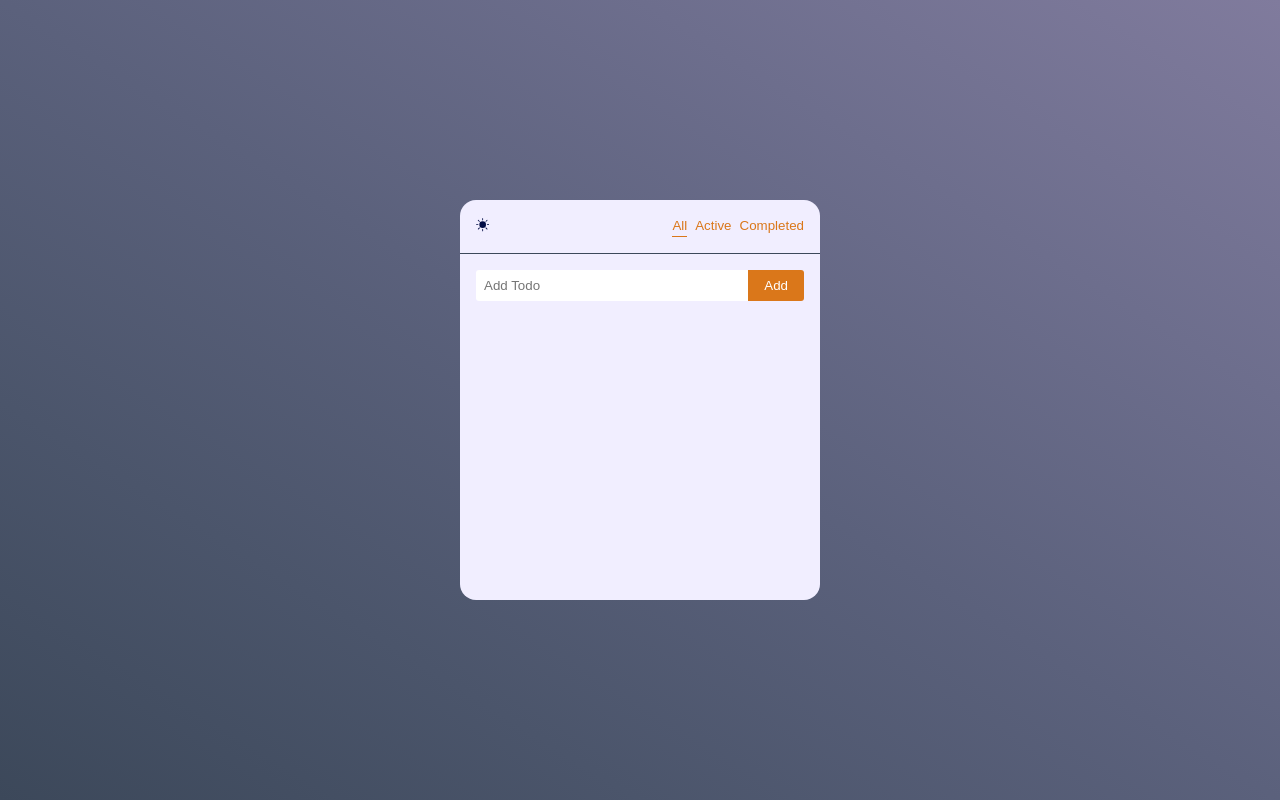
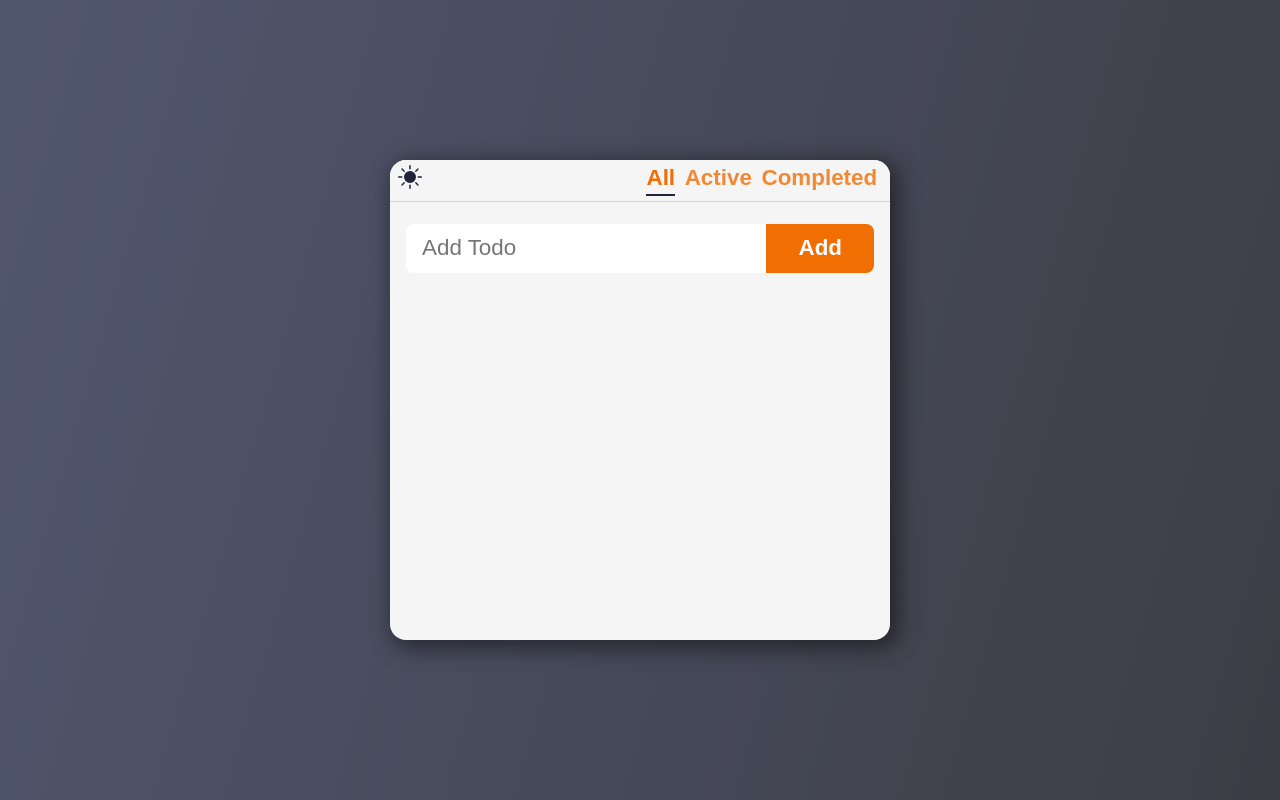
Before and after one commit to HadaRaion/voice-todo, a React (Create React App) app: page / in a window 1280 px wide. Built offline with nearby package versions, Linux system fonts and the light colour scheme.

Commit message:
Change style to postcss

```diff
--- a/src/App.css
+++ b/src/App.css
@@ -1,112 +1,80 @@
 :root {
-	--primary-color: #da771a;
-	--bg-color: #f1eeff;
-	--font-color: #000c45;
+	--color-bg-dark: #f5f5f5;
+	--color-bg: #fdfffd;
+	--color-grey: #d1d1d1;
+	--color-text: #22243b;
+	--color-accent: #f16e03;
+	--color-white: white;
+	--color-scrollbar: #aaa7a7;
 }
 
-.dark {
-	--bg-color: #150c36;
-	--font-color: #fff;
+html.dark {
+	--color-bg-dark: #1a1c35;
+	--color-bg: #22243b;
+	--color-grey: #4e4e4e;
+	--color-text: #fdfffd;
 }
 
 body {
-	background-image: linear-gradient(to right top, #3c485a, #4b556b, #5b617c, #6d6e8d, #807b9d);
-	min-height: 100vh;
+	margin: 0;
+	font-family: -apple-system, BlinkMacSystemFont, 'Segoe UI', 'Roboto', 'Oxygen', 'Ubuntu',
+		'Cantarell', 'Fira Sans', 'Droid Sans', 'Helvetica Neue', sans-serif;
+	-webkit-font-smoothing: antialiased;
+	-moz-osx-font-smoothing: grayscale;
+	width: 100vw;
+	height: 100vh;
 	display: flex;
+	justify-content: center;
 	align-items: center;
-	justify-content: center;
+	font-size: 1.2rem;
+	accent-color: var(--color-accent);
+	background: rgb(81, 87, 111);
+	background: linear-gradient(106deg, rgba(81, 87, 111, 1) 0%, rgba(60, 61, 69, 1) 100%);
 }
 
-.App {
-	background-color: var(--bg-color);
-	min-width: 360px;
-	min-height: 400px;
+#root {
+	width: 100%;
+	height: 60%;
+	max-width: 500px;
+	background-color: var(--color-bg-dark);
+	overflow: hidden;
+	border-radius: 1rem;
 	display: flex;
 	flex-direction: column;
-
-	border-radius: 1rem;
-	color: var(--font-color);
+	-webkit-box-shadow: 5px 5px 21px 4px rgba(0, 0, 0, 0.45);
+	box-shadow: 5px 5px 21px 4px rgba(0, 0, 0, 0.45);
 }
 
-header {
-	display: flex;
-	justify-content: space-between;
-	align-items: center;
-	padding: 1rem;
-	border-bottom: 1px solid #3c485a;
+code {
+	font-family: source-code-pro, Menlo, Monaco, Consolas, 'Courier New', monospace;
 }
 
-.toggle {
-	color: var(--font-color);
+* {
+	box-sizing: border-box;
 }
 
-.filters {
-	display: flex;
+ul {
+	list-style: none;
+	padding-left: 0;
 }
 
-.filters li {
-	margin-left: 0.5rem;
+button {
+	outline: none;
+	border: none;
 }
 
-.filters .underline {
-	border-bottom: 1px solid var(--primary-color);
+::-webkit-scrollbar {
+	width: 0.5rem;
 }
 
-.filters li button {
-	color: var(--primary-color);
-	text-transform: capitalize;
-	padding-bottom: 3px;
+::-webkit-scrollbar-track {
+	background-color: var(--color-bg-dark);
 }
 
-.filters li button.active {
-	border-bottom: 1px solid var(--font-color);
+::-webkit-scrollbar-thumb {
+	background-color: var(--color-scrollbar);
 }
 
-.lists {
-	padding: 1rem;
+::-webkit-scrollbar-thumb:hover {
+	background-color: var(--color-accent);
 }
-
-.lists li {
-	margin-bottom: 0.5rem;
-	display: flex;
-}
-
-.lists li input {
-	margin-right: 0.5rem;
-}
-
-.lists li button {
-	margin-left: auto;
-	background-color: #6d6e8d;
-	width: 1.2rem;
-	height: 1.2rem;
-	border-radius: 50%;
-	display: flex;
-	align-items: center;
-	justify-content: center;
-}
-
-.lists li button svg {
-	color: #fff;
-}
-
-form {
-	margin-top: auto;
-	padding: 1rem;
-	display: flex;
-}
-
-form > input {
-	border: none;
-	padding: 0.5rem;
-	border-radius: 3px 0 0 3px;
-	flex: 1;
-}
-
-form > button {
-	border: none;
-	background-color: var(--primary-color);
-	color: #fff;
-	padding: 0.5rem 1rem;
-	border-radius: 0 3px 3px 0;
-}
--- a/src/App.jsx
+++ b/src/App.jsx
@@ -3,8 +3,8 @@ import './App.css';
 
 import { ThemeContext } from './context/ThemeContext';
 
-import Header from './components/Header';
-import TodoList from './components/TodoList';
+import Header from './components/Header/Header';
+import TodoList from './components/TodoList/TodoList';
 
 const filters = ['all', 'active', 'completed'];
 
--- a/src/components/AddTodo.jsx
+++ b/src/components/AddTodo/AddTodo.jsx
@@ -1,5 +1,6 @@
 import { useState } from 'react';
 import { v4 as uuidv4 } from 'uuid';
+import styles from './AddTodo.module.css';
 
 export default function AddTodo({ onAdd }) {
 	const [text, setText] = useState('');
@@ -22,9 +23,15 @@ export default function AddTodo({ onAdd }) {
 	};
 
 	return (
-		<form onSubmit={handleSubmit}>
-			<input type="text" value={text} placeholder="Add Todo" onChange={handleChange} />
-			<button>Add</button>
+		<form className={styles.form} onSubmit={handleSubmit}>
+			<input
+				className={styles.input}
+				type="text"
+				value={text}
+				placeholder="Add Todo"
+				onChange={handleChange}
+			/>
+			<button className={styles.button}>Add</button>
 		</form>
 	);
 }
--- /dev/null
+++ b/src/components/AddTodo/AddTodo.module.css
@@ -0,0 +1,31 @@
+.form {
+  width: 100%;
+  display: flex;
+  padding: 1.4rem 1rem;
+  background-color: var(--color-bg-dark);
+}
+
+.input {
+  flex: 1 0 auto;
+  font-size: 1.4rem;
+  padding: 0.7rem 1rem;
+  border: none;
+  outline: none;
+  border-top-left-radius: 8px;
+  border-bottom-left-radius: 8px;
+}
+
+.button {
+  cursor: pointer;
+  background-color: var(--color-accent);
+  color: var(--color-white);
+  font-weight: bold;
+  font-size: 1.4rem;
+  padding: 0 2rem;
+  border-top-right-radius: 8px;
+  border-bottom-right-radius: 8px;
+}
+
+.button:hover {
+  filter: brightness(125%);
+}
--- a/src/components/Header.jsx
+++ /dev/null
@@ -1,25 +0,0 @@
-import { useContext } from 'react';
-import { BsFillSunFill, BsFillMoonFill } from 'react-icons/bs';
-import { ThemeContext } from '../context/ThemeContext';
-
-export default function Header({ filters, filter, onFilterChange }) {
-	const { isDark, setIsDark } = useContext(ThemeContext);
-	// const onFilterChange = index => {
-	// 	setFilter(filters[index]);
-	// };
-
-	return (
-		<header className={isDark ? 'dark' : ''}>
-			<button className={`toggle ${isDark ? 'dark' : ''}`} onClick={() => setIsDark(!isDark)}>
-				<BsFillSunFill />
-			</button>
-			<ul className="filters">
-				{filters.map((value, index) => (
-					<li key={index} className={filter === value ? 'underline' : ''}>
-						<button onClick={() => onFilterChange(value)}>{value}</button>
-					</li>
-				))}
-			</ul>
-		</header>
-	);
-}
--- /dev/null
+++ b/src/components/Header/Header.jsx
@@ -0,0 +1,27 @@
+import { useContext } from 'react';
+import { BsFillSunFill, BsFillMoonFill } from 'react-icons/bs';
+import { ThemeContext } from '../../context/ThemeContext';
+import styles from './Header.module.css';
+
+export default function Header({ filters, filter, onFilterChange }) {
+	const { isDark, setIsDark } = useContext(ThemeContext);
+
+	return (
+		<header className={styles.header}>
+			<button onClick={() => setIsDark(!isDark)} className={styles.toggle}>
+				<BsFillSunFill />
+			</button>
+			<ul className={styles.filters}>
+				{filters.map((value, index) => (
+					<li key={index}>
+						<button
+							className={`${styles.filter} ${filter === value && styles.selected}`}
+							onClick={() => onFilterChange(value)}>
+							{value}
+						</button>
+					</li>
+				))}
+			</ul>
+		</header>
+	);
+}
--- /dev/null
+++ b/src/components/Header/Header.module.css
@@ -0,0 +1,47 @@
+.header {
+  display: flex;
+  justify-content: space-between;
+  padding: 0 0.5rem;
+  align-items: center;
+  background-color: var(--color-bg-dark);
+  border-bottom: 1px solid var(--color-grey);
+}
+
+.toggle {
+  font-size: 1.5rem;
+  cursor: pointer;
+  background-color: transparent;
+  color: var(--color-text);
+  transition: all 150ms ease-out;
+}
+
+.toggle:hover {
+  transform: scale(1.1);
+  color: var(--color-accent);
+}
+
+.filters {
+  display: flex;
+}
+
+.filter {
+  font-size: 1.4rem;
+  margin: 0.3rem;
+  text-transform: capitalize;
+  background-color: transparent;
+  color: var(--color-accent);
+  opacity: 0.8;
+  font-weight: bold;
+}
+
+.filter:hover,
+.filter.selected {
+  opacity: 1;
+}
+
+.filter.selected::after {
+  content: '';
+  display: block;
+  margin-top: 0.2rem;
+  border: 1px solid var(--color-text);
+}
--- a/src/components/Todo.jsx
+++ b/src/components/Todo/Todo.jsx
@@ -1,6 +1,7 @@
 import { useContext } from 'react';
 import { BsFillTrashFill } from 'react-icons/bs';
-import { ThemeContext } from '../context/ThemeContext';
+import { ThemeContext } from '../../context/ThemeContext';
+import styles from './Todo.module.css';
 
 export default function Todo({ todo, onDelete, onUpdate }) {
 	const { id, text, status } = todo;
@@ -14,20 +15,23 @@ export default function Todo({ todo, onDelete, onUpdate }) {
 	const handleDelete = () => onDelete(todo);
 
 	return (
-		<li className={isDark ? 'dark' : ''}>
+		<li className={styles.todo}>
 			<input
+				className={styles.checkbox}
 				type="checkbox"
 				id={id}
 				name={id}
 				checked={status === 'completed'}
 				onChange={handleChange}
 			/>
-			<label htmlFor={id} className={status}>
+			<label className={styles.text} htmlFor={id}>
 				{text}
 			</label>
-			<button onClick={handleDelete}>
-				<BsFillTrashFill />
-			</button>
+			<span className={styles.icon}>
+				<button onClick={handleDelete} className={styles.button}>
+					<BsFillTrashFill />
+				</button>
+			</span>
 		</li>
 	);
 }
--- /dev/null
+++ b/src/components/Todo/Todo.module.css
@@ -0,0 +1,36 @@
+.todo {
+  display: flex;
+  justify-content: space-between;
+  align-items: center;
+  padding: 0.5rem 1rem;
+  margin: 0.1rem 0;
+  color: var(--color-text);
+}
+
+.checkbox {
+  width: 1.5rem;
+  height: 1.5rem;
+}
+
+.text {
+  flex: 1 1 0%;
+  margin-left: 0.5rem;
+  font-size: 1.5rem;
+}
+
+.icon {
+  width: 26px;
+  height: 26px;
+  background-color: var(--color-grey);
+  border-radius: 100%;
+  transition: all 150ms ease-out;
+}
+
+.icon:hover {
+  background-color: var(--color-accent);
+  transform: rotate(15deg) scale(1.2);
+}
+.button {
+  color: var(--color-text);
+  background-color: transparent;
+}
--- a/src/components/TodoList.jsx
+++ b/src/components/TodoList/TodoList.jsx
@@ -1,6 +1,7 @@
 import { useEffect, useState } from 'react';
-import Todo from './Todo';
-import AddTodo from './AddTodo';
+import Todo from '../Todo/Todo';
+import AddTodo from '../AddTodo/AddTodo';
+import styles from './TodoList.module.css';
 
 export default function TodoList({ filter }) {
 	const [todoLists, setTodoLists] = useState(readTodoListsFromLocalStorage);
--- /dev/null
+++ b/src/components/TodoList/TodoList.module.css
@@ -0,0 +1,12 @@
+.container {
+  height: 100%;
+  min-height: 0;
+  display: flex;
+  flex-direction: column;
+  background-color: var(--color-bg);
+}
+
+.list {
+  flex: 1 1 auto;
+  overflow-y: auto;
+}
```
